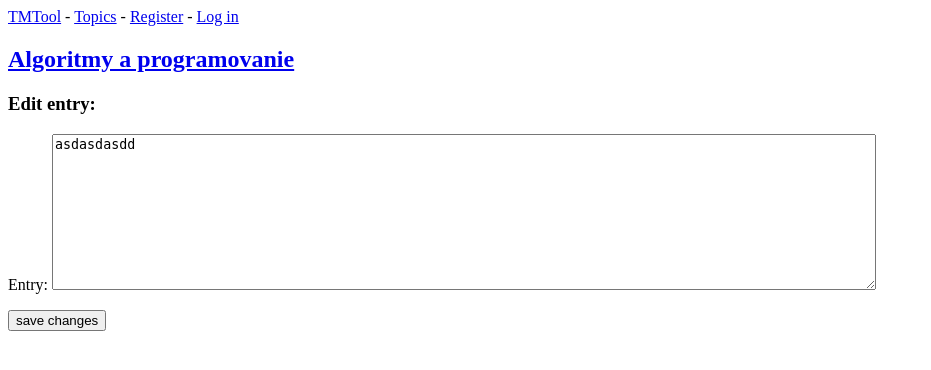
After one commit to zhenyakul/TaskManagmentToolWebApp, a Django app: page /edit_entry/1/ in a window 1280 px wide. The commit adds this page. Shown: the top 370 px of the page, without its empty margins (0-931 px from the left). Run offline with Django 4.2, Linux system fonts and the light colour scheme; data comes from the database, SQL or seed files in the repository; both versions use the stored data as it was after the commit.

Commit message:
registration implemented

```diff
--- a/TaskManagment/TMTool/templates/TMTool/base.html
+++ b/TaskManagment/TMTool/templates/TMTool/base.html
@@ -1,6 +1,13 @@
 <p>
-    <a href="{% url 'TMTool:index' %}">TMTool</a>
-    <a href="{% url 'TMTool:topics' %}">Topics</a>
+    <a href="{% url 'TMTool:index' %}">TMTool</a> -
+    <a href="{% url 'TMTool:topics' %}">Topics</a> -
+    {% if user.is_authenticated %}
+      Hello, {{ user.username }}
+    <a href="{% url 'users:logout' %}">Log out</a>
+    {% else %}
+    <a href="{% url 'users:register' %}">Register</a> -
+    <a href="{% url 'users:login' %}">Log in</a>
+    {% endif %}
 </p>
 
 {% block content %}{% endblock content %}
--- /dev/null
+++ b/TaskManagment/TMTool/templates/TMTool/edit_entry.html
@@ -0,0 +1,14 @@
+{% extends 'TMTool/base.html' %}
+
+{% block content %}
+
+  <h2><a href="{% url 'TMTool:topic' topic.id %}">{{ topic }}</a></h2>
+  <h3>Edit entry:</h3>
+
+  <form class="form" action="{% url 'TMTool:edit_entry' entry.id %}" method="post">
+      {% csrf_token %}
+      {{ form.as_p }}
+        <button name="submit">save changes</button>
+  </form>
+
+{% endblock content %}
--- a/TaskManagment/TMTool/templates/TMTool/topic.html
+++ b/TaskManagment/TMTool/templates/TMTool/topic.html
@@ -8,6 +8,9 @@
       <li>
           <p>{{ entry.date_added|date:'M d, Y H:i' }}</p>
           <p>{{ entry.text|linebreaks }}</p>
+          <p>
+              <a href="{% url 'TMTool:edit_entry' entry.id %}">Edit entry</a>
+          </p>
       </li>
       {% empty %}
       <p>No entries</p>
--- a/TaskManagment/TMTool/urls.py
+++ b/TaskManagment/TMTool/urls.py
@@ -13,5 +13,8 @@ urlpatterns = [
     #Create-topic-page
     path('new_topic/', views.new_topic, name='new_topic'),
     #Create-entry-page
-    path('new_entry/<int:topic_id>', views.new_entry, name='new_entry')
+    path('new_entry/<int:topic_id>', views.new_entry, name='new_entry'),
+    #Edit-entry-page
+    path('edit_entry/<int:entry_id>/', views.edit_entry, name='edit_entry'),
+
 ]
--- a/TaskManagment/TMTool/views.py
+++ b/TaskManagment/TMTool/views.py
@@ -1,5 +1,5 @@
 from django.shortcuts import render
-from .models import Topic
+from .models import Topic, Entry
 from .forms import TopicForm
 from .forms import EntryForm
 from django.shortcuts import redirect
@@ -44,3 +44,16 @@ def new_entry(request, topic_id):
             return redirect('TMTool:topic', topic_id=topic_id)
     context = {'topic': topic, 'form': form}
     return render(request, 'TMTool/new_entry.html', context)
+
+def edit_entry(request, entry_id):
+    entry = Entry.objects.get(id=entry_id)
+    topic = entry.topic
+    if request.method != 'POST':
+        form = EntryForm(instance=entry)
+    else:
+        form = EntryForm(instance=entry, data=request.POST)
+        if form.is_valid():
+            form.save()
+            return redirect('TMTool:topic', topic_id=topic.id)
+    context = {'entry': entry, 'topic': topic, 'form': form}
+    return render(request, 'TMTool/edit_entry.html', context)
--- a/TaskManagment/TaskManagment/settings.py
+++ b/TaskManagment/TaskManagment/settings.py
@@ -39,6 +39,7 @@ INSTALLED_APPS = [
     'django.contrib.staticfiles',
     #MyApps
     'TMTool',
+    'users',
 ]
 
 MIDDLEWARE = [
--- a/TaskManagment/TaskManagment/urls.py
+++ b/TaskManagment/TaskManagment/urls.py
@@ -19,5 +19,6 @@ from django.urls import path, include
 
 urlpatterns = [
     path('admin/', admin.site.urls),
+    path('users/', include('users.urls')),
     path('', include('TMTool.urls')),
 ]
--- /dev/null
+++ b/TaskManagment/users/admin.py
@@ -0,0 +1,3 @@
+from django.contrib import admin
+
+# Register your models here.
--- /dev/null
+++ b/TaskManagment/users/apps.py
@@ -0,0 +1,6 @@
+from django.apps import AppConfig
+
+
+class UsersConfig(AppConfig):
+    default_auto_field = 'django.db.models.BigAutoField'
+    name = 'users'
--- /dev/null
+++ b/TaskManagment/users/models.py
@@ -0,0 +1,3 @@
+from django.db import models
+
+# Create your models here.
--- /dev/null
+++ b/TaskManagment/users/templates/registration/logged_out.html
@@ -0,0 +1,5 @@
+{% extends 'TMTool/base.html' %}
+
+{% block content %}
+  <p>You have been logged out. Thank you for visiting!</p>
+{% endblock content %}
--- /dev/null
+++ b/TaskManagment/users/tests.py
@@ -0,0 +1,3 @@
+from django.test import TestCase
+
+# Create your tests here.
--- /dev/null
+++ b/TaskManagment/users/urls.py
@@ -0,0 +1,10 @@
+from django.urls import path, include
+
+from . import views
+
+app_name = 'users'
+urlpatterns = [
+    path('', include('django.contrib.auth.urls')),
+    #register-page
+    path('register/', views.register, name='register'),
+]
```
Also changed, not shown: TaskManagment/users/templates/registration/login.html (added, +17 -0 lines), TaskManagment/users/templates/users/register.html (added, +12 -0 lines), TaskManagment/users/views.py (added, +17 -0 lines), TaskManagment/db.sqlite3, TaskManagment/users/__init__.py (added), TaskManagment/users/migrations/__init__.py (added).
